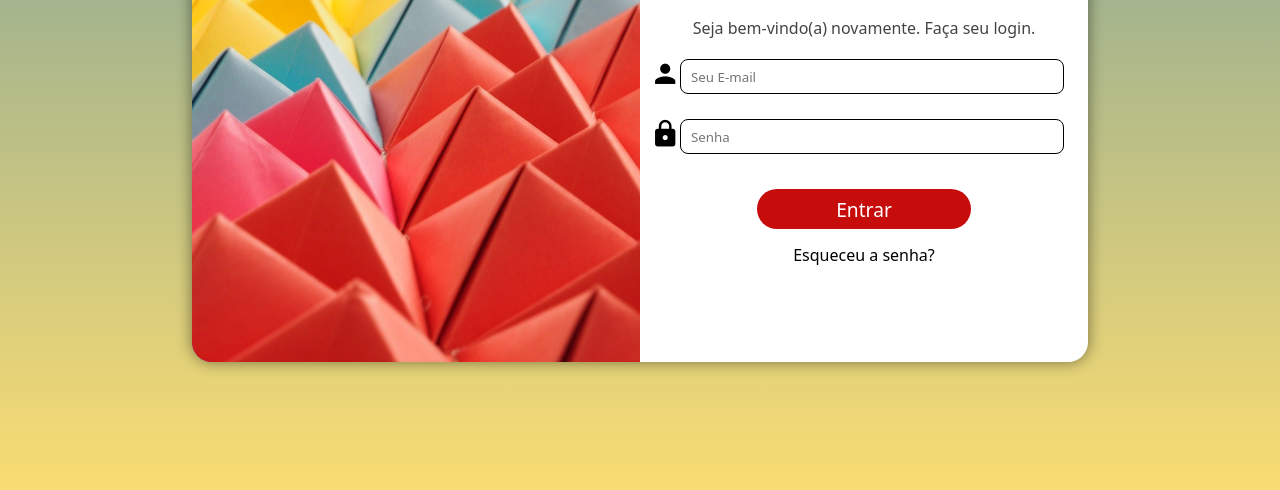
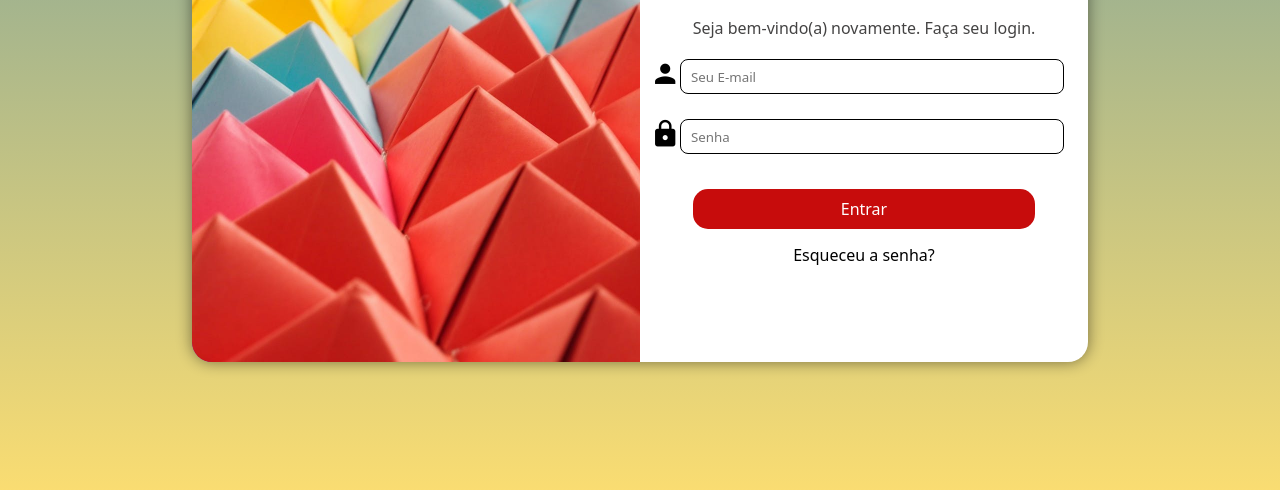
Before and after one commit to gladsonfbarros/projeto-login, a plain HTML site: page index.html in a window 1280 px wide. Shown: the part 278-768 px from the top of the page. Drawn offline with Linux system fonts and the light colour scheme.

Commit message:
mudança no css

```diff
--- a/estilos/style.css
+++ b/estilos/style.css
@@ -45,6 +45,7 @@ section#login div#img {
 section#login div#form {
     display: block;
     padding: 10px;
+    overflow: auto;
 }
 
 div#form h1 {
@@ -61,6 +62,7 @@ section#login p {
 
 section#login div.inputBox {
     display: block;
+    position: relative;
     flex-direction: column;
     margin: 10px 0;
 }
@@ -69,6 +71,10 @@ section#login i.material-icons {
     position: absolute;
     font-size: 1.9em;
     cursor: default;
+}
+
+div.inputBox label {
+    display: none;
 }
 
 section#login input {
@@ -82,17 +88,22 @@ section#login input {
 
 button {
     display: block;
-    position: relative;
-    height: 35px;
-    width: 50%;
-    font-size: 1.2em;
+    height: 40px;
+    width: 80%;
+    font-size: 1em;
     margin: auto;
     margin-top: 20px;
-    border-radius: 30px;
+    border-radius: 15px;
     background-color: rgb(199, 12, 12);
     color: white;
     border: none;
     cursor: pointer;
+    transition: background-color .4s;
+}
+
+button:hover {
+    background-color: rgb(245, 49, 49);
+    transform: translateY(-2px);
 }
 
 main a {
--- a/index.html
+++ b/index.html
@@ -19,10 +19,12 @@
                     <div class="inputBox">
                         <i class="material-icons">person</i>
                         <input type="email" id="email" class="iemail" autocomplete="email" placeholder="Seu E-mail" required>
+                        <label for="ilogin">Login</label>
 
                     <div class="inputBox">
                         <i class="material-icons">lock</i>
                         <input type="password" id="password" name="password" autocomplete="off" placeholder="Senha" required min="8">
+                        <label for="isenha">Senha</label>
                     </div>
                 </form>
             </div>
```
